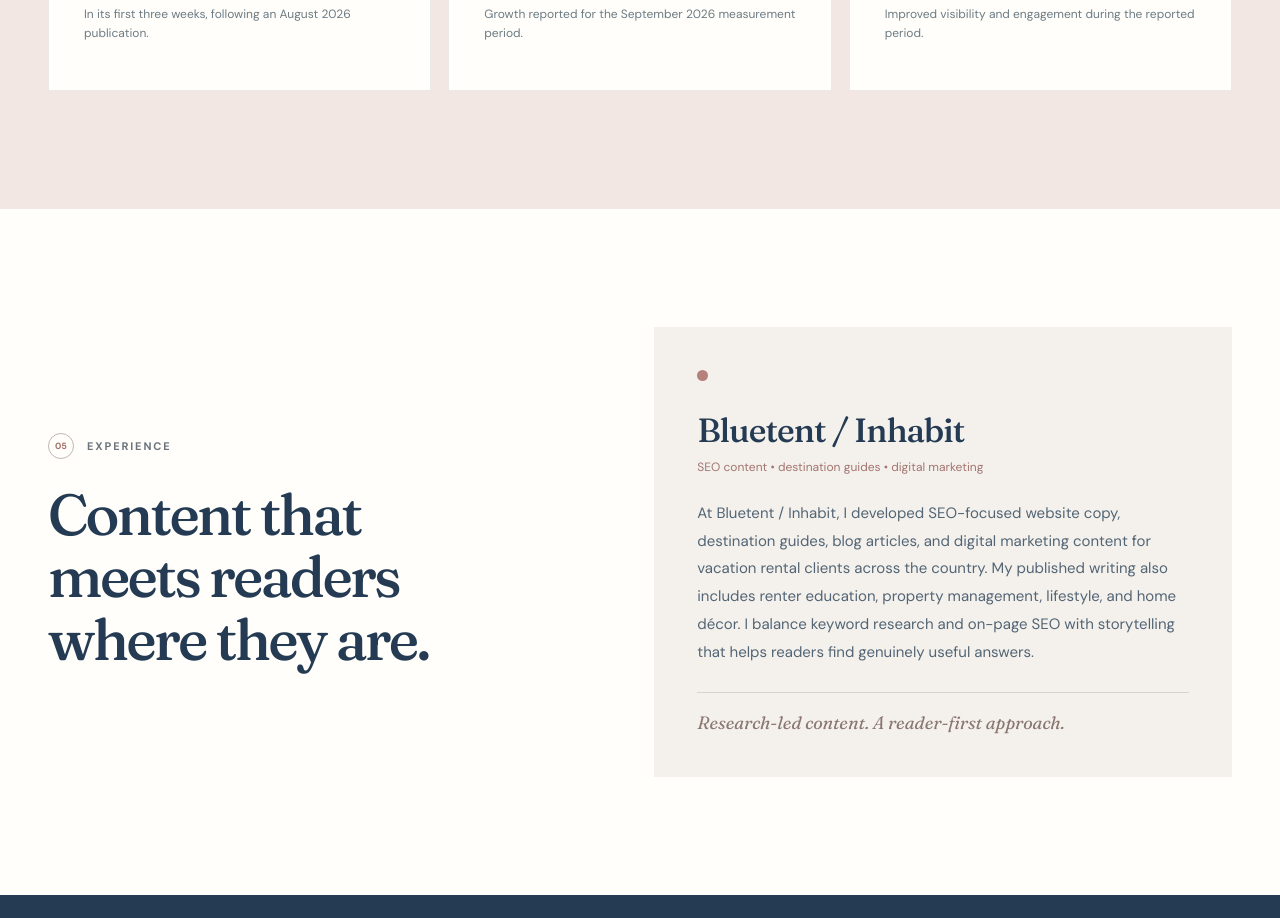
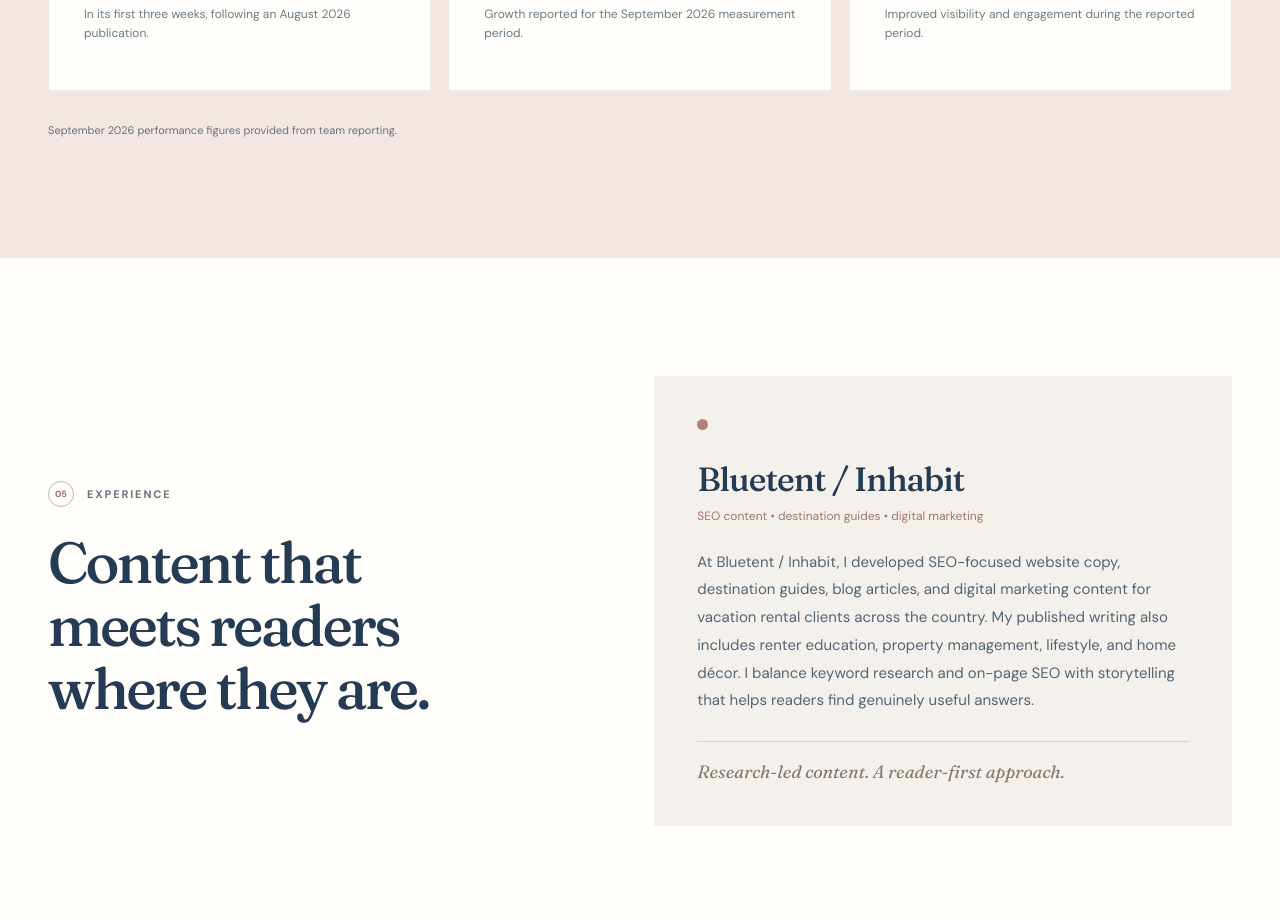
Before and after one commit to RyanShort13110/h-wells-portfolio, an Astro site: page / in a window 1280 px wide. Shown: the part 5624-6542 px from the top of the page. Built offline with nearby package versions, Linux system fonts and the light colour scheme; Astro itself is replaced by a stand-in of ours.

```diff
--- a/src/styles/site.css
+++ b/src/styles/site.css
@@ -208,7 +208,7 @@ h2 em,h1 em { font-weight: 400; font-style: italic; color: #a96765; }
 .result-rule { height: 1px; background: #deded9; width: 100%; margin: 22px 0 17px; }
 .result-support { color: var(--navy); font-size: 12px; font-weight: 700; margin-bottom: 8px; }
 .result-context { color: #6c7b84; line-height: 1.6; font-size: 12px; }
-.results-disclaimer {display:none !important; font-size: 11px; line-height: 1.7; color: #69727a; max-width: 720px; margin: 30px 0 0; }
+.results-disclaimer { font-size: 11px; line-height: 1.7; color: #69727a; max-width: 720px; margin: 30px 0 0; }
 
 /* Experience */
 .experience { background: var(--paper); }
```
